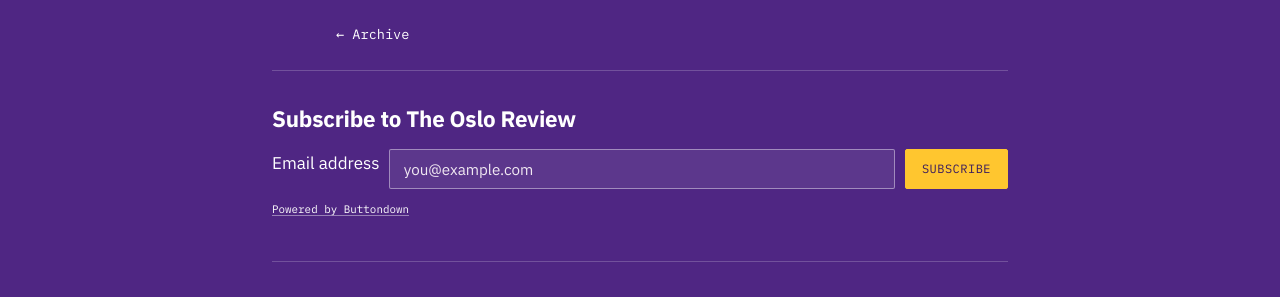
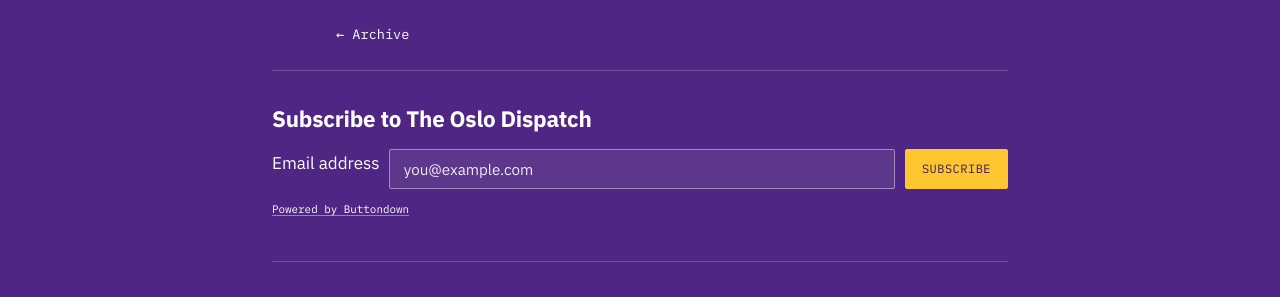
Before and after one commit to OwenThomas/personal-website, a Jekyll site: the page built from _posts/2026-08-05-hello-world.md, in a window 1280 px wide. Shown: the part 520-817 px from the top of the page. Built offline with Jekyll 4.4.1, drawn with Linux system fonts in a browser that asks for light colours; comment, search, counter and statistics services are not loaded.

Commit message:
Update subscription form and archive links

```diff
--- a/_layouts/post.html
+++ b/_layouts/post.html
@@ -12,13 +12,13 @@
   </div>
 
   <div class="post-footer-nav">
-    <a href="/theosloreview/">&larr; Archive</a>
+    <a href="/theoslodispatch/">&larr; Archive</a>
   </div>
 </article>
 
 <div class="subscribe-section wrap">
-  <h2>Subscribe to The Oslo Review</h2>
-  <form action="https://buttondown.com/api/emails/embed-subscribe/theosloreview" method="post" class="subscribe-form">
+  <h2>Subscribe to {{ site.title }}</h2>
+  <form action="https://buttondown.com/api/emails/embed-subscribe/theoslodispatch" method="post" class="subscribe-form">
     <label for="bd-email-post" class="sr-only">Email address</label>
     <input type="email" id="bd-email-post" name="email" placeholder="you@example.com" required autocomplete="email">
     <input type="hidden" name="embed" value="1">
```
